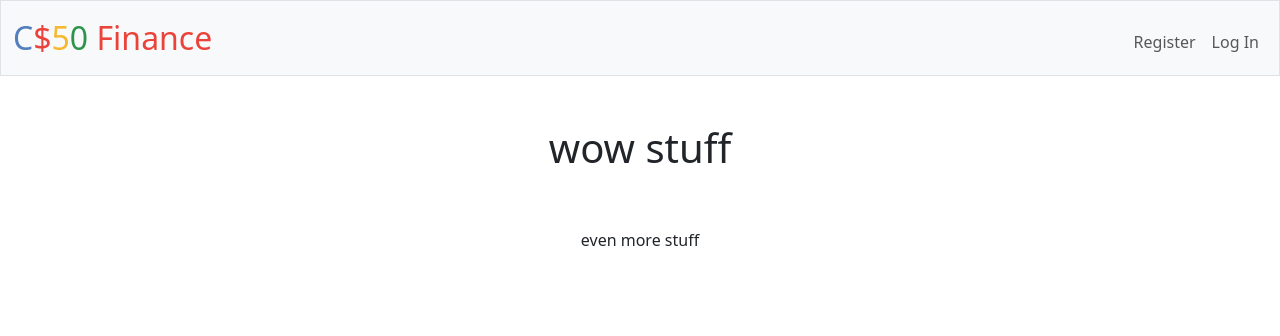
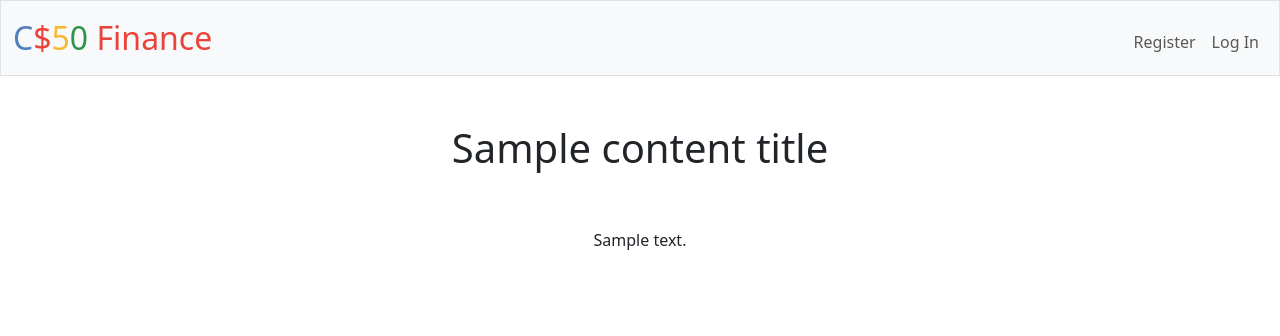
Before and after one commit to Beanie-Coding/CS50-Final_Project, a Flask app: template templates/index.html in a window 1280 px wide. Shown: the top 336 px of the page. Run offline with Flask 3, Linux system fonts and the light colour scheme; the template is opened without the code that fills it: most values are stand-ins (such as "Sample title", 1, 10 or a date in 2020).

Commit message:
First functional json file abstraction of webpage text

```diff
--- a/app.py
+++ b/app.py
@@ -1,4 +1,5 @@
-from flask import Flask, render_template
+import json
+from flask import Flask, jsonify, render_template
 
 
 # configure application
@@ -8,7 +9,9 @@ app.secret_key = "Final Project!"
 
 @app.route("/")
 def index():
-    return render_template("index.html")
+    with open("translations/en-us.json", "r", encoding="utf-8") as file:
+        content_dict = json.loads(file.read())
+    return render_template("index.html", content_title=content_dict["index_main_title"], content_body=content_dict["index_main_body"])
 
 if __name__ == "__main__":
     app.run(debug=True)
--- a/templates/index.html
+++ b/templates/index.html
@@ -1,8 +1,8 @@
 {% extends "layout.html" %}
 
-{% block title %}Wow{% endblock %}
+{% block title %}wow{% endblock %}
 
 {% block main %}
-    <h1>wow stuff</h1>
-    <div class="container py-5 text-center">even more stuff</div>
+    <h1>{{ content_title }}</h1>
+    <div class="container py-5 text-center">{{ content_body }}</div>
 {% endblock %}
```
